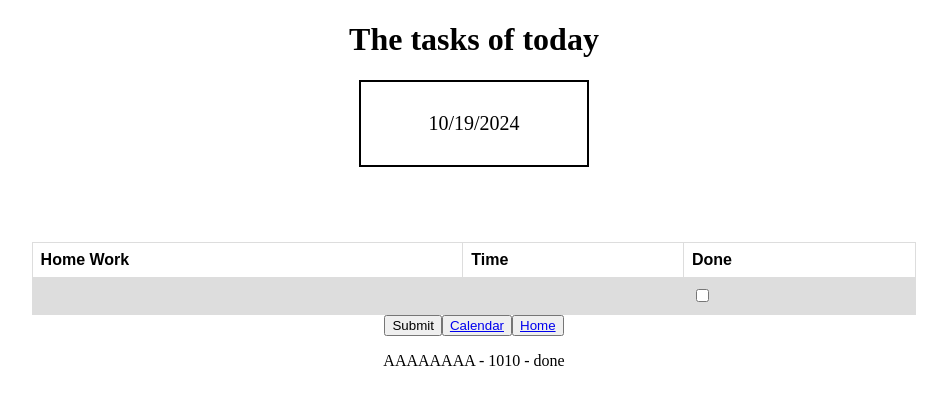
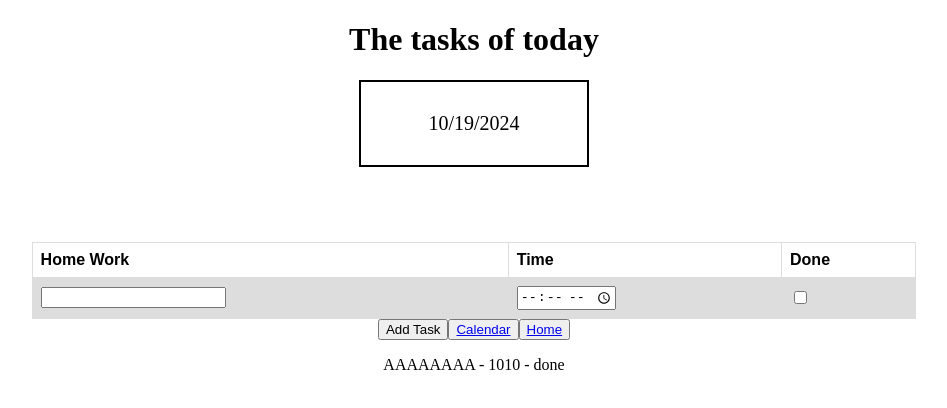
Before and after one commit to Christianalamassi/My-duties, a React (Create React App) app in the folder myduties/: page /admin in a window 1280 px wide. Shown: the top 408 px of the page, without its empty margins (166-1113 px from the left). Built offline with nearby package versions, Linux system fonts and the light colour scheme.

Commit message:
Create input to admin page and set thier values

```diff
--- a/myduties/src/Admin.js
+++ b/myduties/src/Admin.js
@@ -1,4 +1,4 @@
-import React from 'react';
+import React, { useState } from 'react';
 import useFetch from './useFetch';
 // import Table from './Table';
 import { Link } from 'react-router-dom';
@@ -9,6 +9,9 @@ const Admin = () => {
     const getDate = () => {
         return new Date().toLocaleDateString();
     };
+    const [homework, setHomework] = useState('');
+    const [time, setTime] = useState('');
+    const [done, setDone] = useState('');
 
     return (
         <div>
@@ -24,17 +27,25 @@ const Admin = () => {
                             <th>Done</th>
                         </tr>
                         <tr>
-                            <td></td>
-                            <td></td>
+                            <td>
+                                <label htmlFor=''></label>
+                                <input type='text' value={homework} onChange={(e) => setHomework(e.target.value)}>
+                                </input>
+                            </td>
+                            <td>
+                                <lable htmlFor=''></lable>
+                                <input type='time' value={time} onChange={(e) =>setTime(e.target.value)}>
+                                </input>
+                            </td>
                             <td>
                                 <label htmlFor="checkbox1"></label>
-                                <input type="checkbox" id="checkbox1" name="checkbox1" value="Bike"></input>
+                                <input type="checkbox" id="checkbox1" name="checkbox1" value="done" onChange={(e) => setDone(e.target.value)}></input>
                             </td>
                         </tr>
                     </tbody>
                 </table>
                 {error && <div>{error}</div>}
-                <button onClick=''>Submit</button>
+                <button onClick=''>Add Task</button>
                 <button><a href="/calendar">Calendar</a></button>
                 <button><Link to="/">Home</Link></button>
             </form>
@@ -50,6 +61,9 @@ const Admin = () => {
                 ) : (
                     <p>No tasks available.</p>
                 )}
+                <p>{homework}</p>
+                <p>{time}</p>
+                <p>{done}</p>
             </div>
 
         </div>
```
